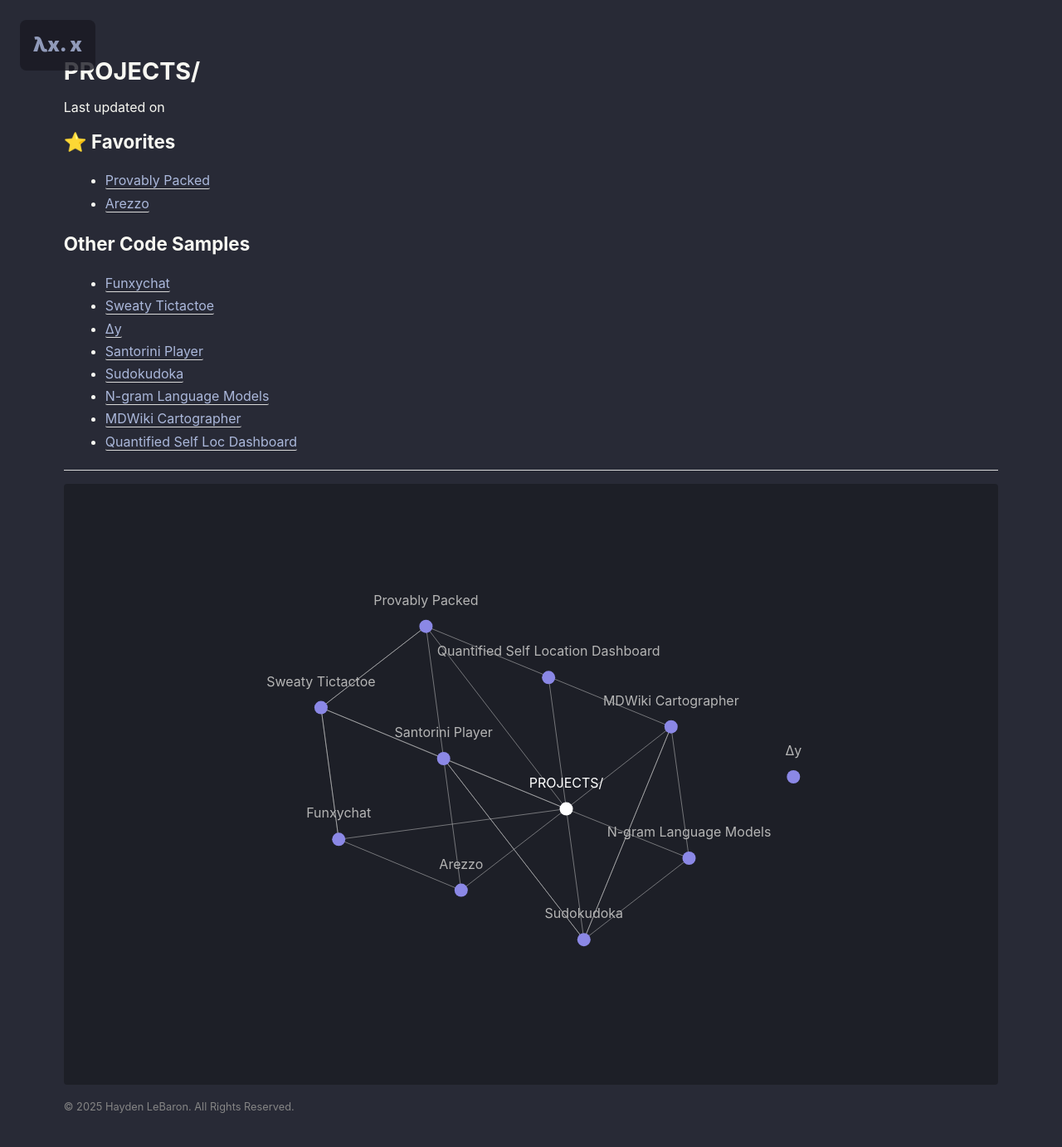
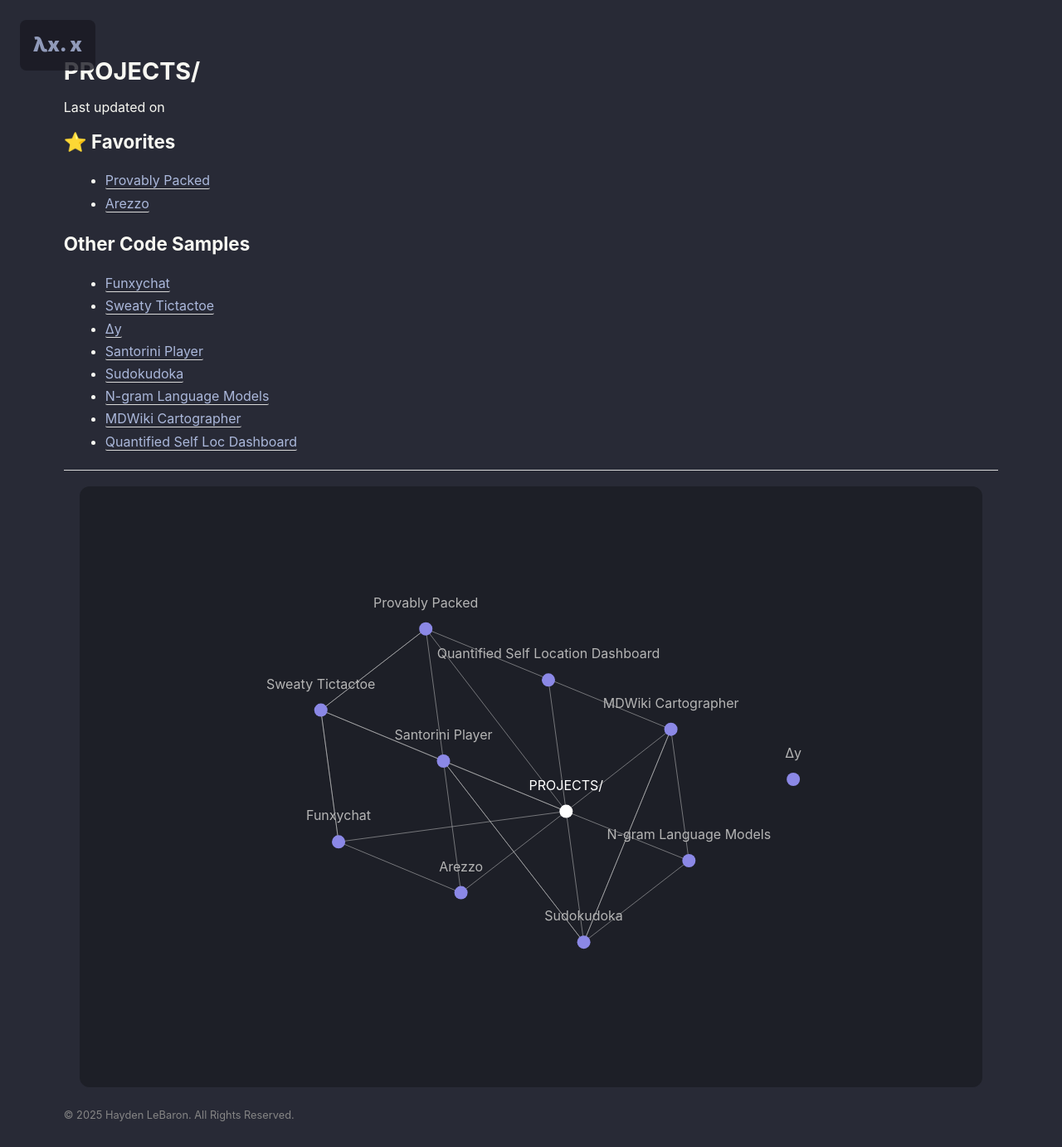
Before and after one commit to HaydenLeBaron/HaydenLeBaron.github.io, a Jekyll site: the page built from _notes/Projects.md, in a window 1280 px wide. Shown: the whole page at 83% size. Built offline with Jekyll 4.4.1, drawn with Linux system fonts in a browser that asks for light colours.

Commit message:
fix: add margin and vertical shrink to DAG visualizer to make mobile friendly

```diff
--- a/_includes/notes_graph.html
+++ b/_includes/notes_graph.html
@@ -28,7 +28,8 @@
 
   #graph-wrapper {
     background: #1d1f27;
-    border-radius: 4px;
+    border-radius: 12px;
+    margin: 1.2rem;
     height: auto;
   }
 </style>
@@ -160,13 +161,27 @@
 
     const graphWrapper = document.getElementById('graph-wrapper')
     const element = document.createElementNS("http://www.w3.org/2000/svg", "svg");
+
+    const calculateHeight = () => {
+      const baseHeight = window.innerHeight * 0.8;
+      const width = window.innerWidth;
+
+      // Scale down height on mobile screens
+      if (width <= 768) {
+        return Math.min(baseHeight, window.innerHeight * 0.5);
+      } else if (width <= 1024) {
+        return Math.min(baseHeight, window.innerHeight * 0.7);
+      }
+      return baseHeight;
+    };
+
     element.setAttribute("width", graphWrapper.getBoundingClientRect().width);
-    element.setAttribute("height", window.innerHeight * 0.8);
+    element.setAttribute("height", calculateHeight());
     graphWrapper.appendChild(element);
 
     const reportWindowSize = () => {
       element.setAttribute("width", window.innerWidth);
-      element.setAttribute("height", window.innerHeight);
+      element.setAttribute("height", calculateHeight());
     };
 
     window.onresize = reportWindowSize;
```
